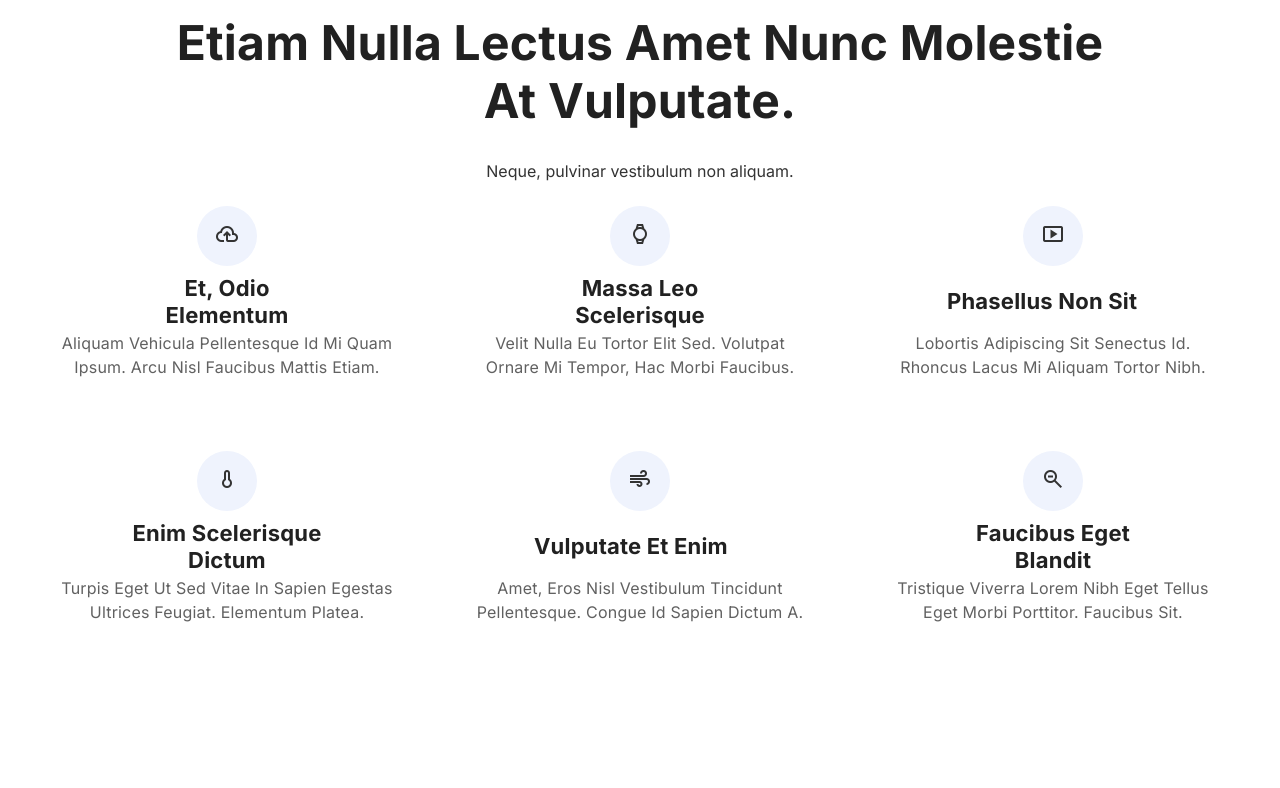
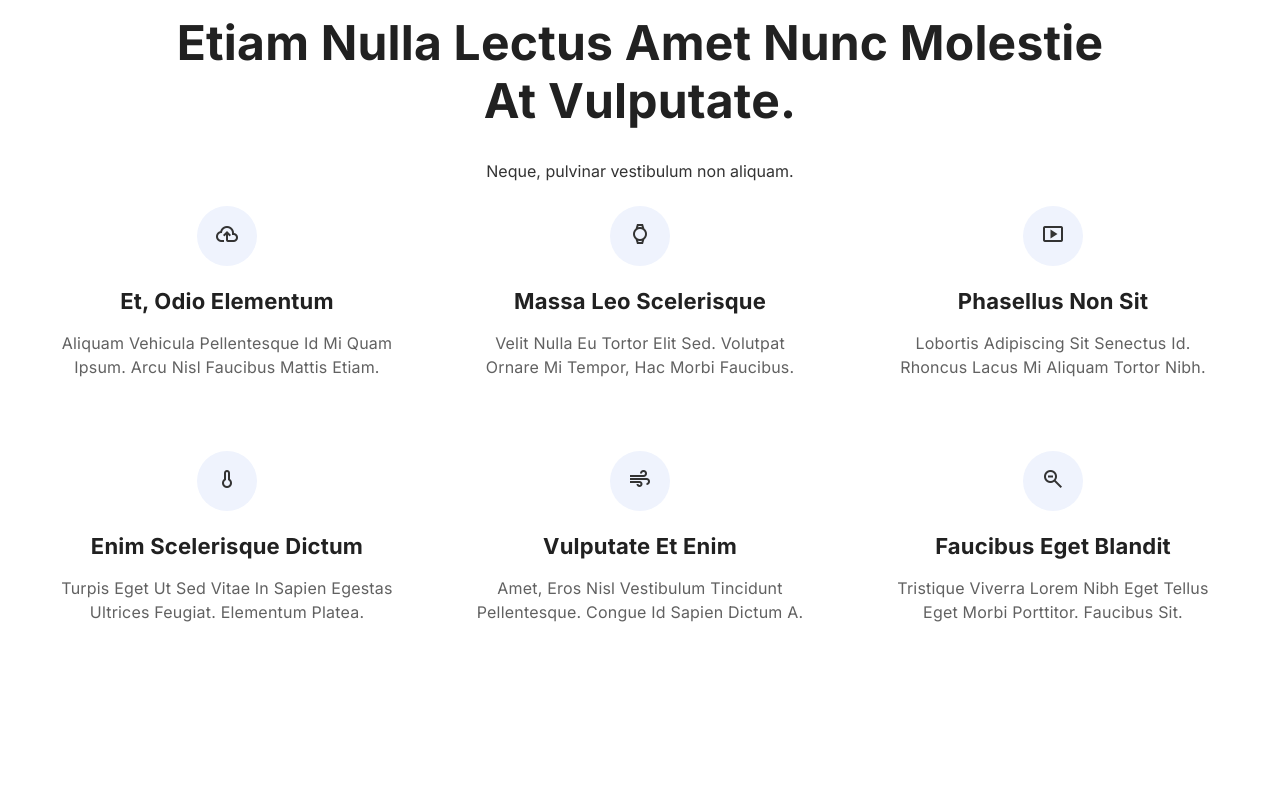
Before and after one commit to AlexJaneMercer/NewProject, a website: page index.html in a window 1280 px wide. Shown: the part 928-1716 px from the top of the page. Drawn offline with nearby package versions, Linux system fonts and the light colour scheme.

Commit message:
Update style.css

```diff
--- a/assets/css/style.css
+++ b/assets/css/style.css
@@ -450,9 +450,6 @@ input.email__form::placeholder {
 
 .top {
     /* Et, odio elementum */
-
-    width: 212px;
-    height: 27px;
     font-style: normal;
     font-weight: 600;
     font-size: 22px;
```
